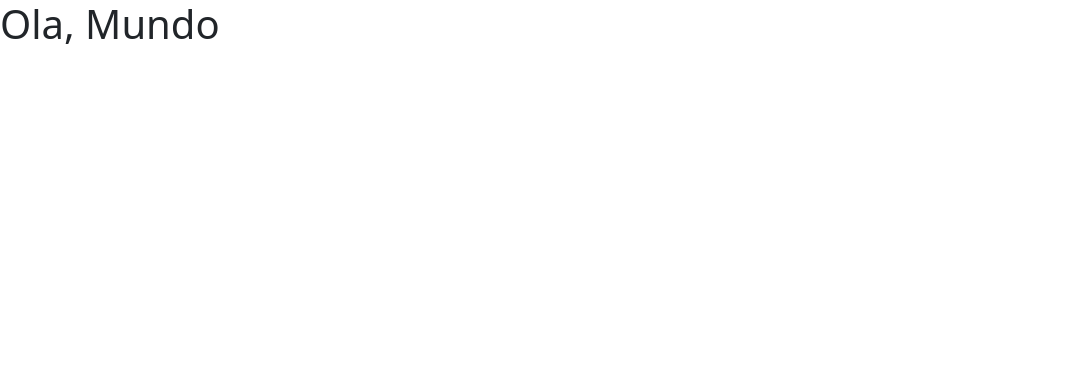
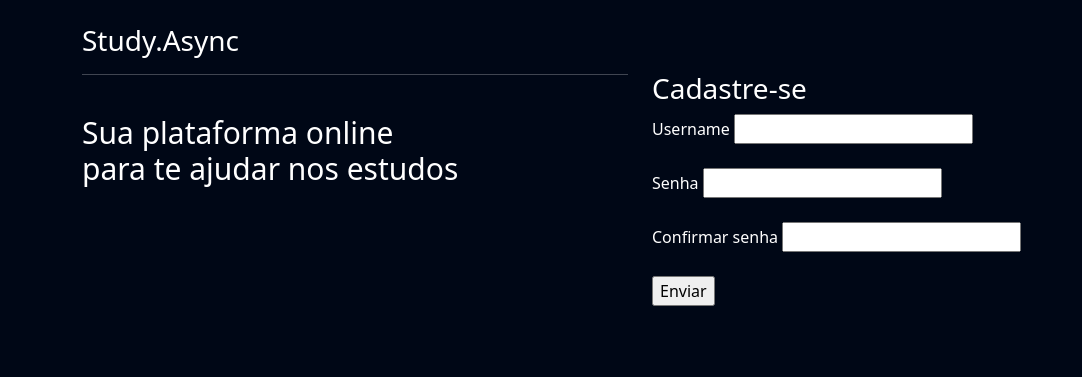
Before and after one commit to AlaiSeide/study_psw, a Django app: page /usuarios/cadastro/ in a window 1280 px wide. Shown: the top 377 px of the page, without its empty margins (0-1082 px from the left). Run offline with Django 5.2, Linux system fonts and the light colour scheme.

Commit message:
Create
Create base.css

```diff
--- a/templates/base.html
+++ b/templates/base.html
@@ -1,10 +1,15 @@
-<!doctype html>
+{% load static %}
+
+<!DOCTYPE html>
 <html lang="pt-br">
-
   <head>
-  <meta charset="utf-8">
-  <meta name="viewport" content="width=device-width, initial-scale=1">
-  <link href="https://cdn.jsdelivr.net/npm/bootstrap@5.3.2/dist/css/bootstrap.min.css" rel="stylesheet">
+    <meta charset="utf-8" />
+    <meta name="viewport" content="width=device-width, initial-scale=1" />
+    <link
+      href="https://cdn.jsdelivr.net/npm/bootstrap@5.3.2/dist/css/bootstrap.min.css"
+      rel="stylesheet"
+    />
+    <link href="{% static 'geral/css/base.css' %}" rel="stylesheet" />
     <title>Study Async</title>
 
     {% block 'cabecalho' %} {% endblock %}
@@ -14,5 +19,4 @@
     {% block 'conteudo' %}{% endblock %}
     <script src="https://cdn.jsdelivr.net/npm/bootstrap@5.3.2/dist/js/bootstrap.bundle.min.js"></script>
   </body>
-
 </html>
--- /dev/null
+++ b/templates/static/geral/css/base.css
@@ -0,0 +1,12 @@
+:root {
+  --main-color: #0b1526;
+  --dark-color: #000716;
+  --secondary-dark-color: rgb(15, 2, 26);
+  --light-color: #00c1f3;
+  --contrast-color: #f4c96b;
+  --differential-color: #58fcd5;
+}
+body {
+  background-color: var(--dark-color) !important;
+  color: white !important;
+}
--- a/usuarios/templates/cadastro.html
+++ b/usuarios/templates/cadastro.html
@@ -1,5 +1,67 @@
 {% extends 'base.html' %} {% block 'conteudo' %}
+<div class="bg1">
+  <div class="container">
+    <div class="row">
+      <div class="col-md">
+        <div class="box-titulo">
+          <div class="box-titulo-item">
+            <img src="" />
+          </div>
+          <div
+            style="margin-top: auto; margin-bottom: auto"
+            class="box-titulo-item"
+          >
+            <h3>Study.Async</h3>
+          </div>
+        </div>
+        <hr class="divisor" />
+        <br />
+        <div class="tac">
+          <h4 style="font-size: 30px">
+            Sua plataforma online<br />
+            para te ajudar nos estudos
+          </h4>
+        </div>
+      </div>
+      <div class="col-md">
+        <br />
+        <br />
+        <div class="box-form">
+          <div class="box-circle">
+            <div class="circle c1"></div>
+            <div class="circle c2"></div>
+            <div class="circle c3"></div>
+          </div>
+          <br />
 
-<h1>Ola, Mundo</h1>
-
-{% endblock %}
+          <h3>Cadastre-se</h3>
+          <form action="" method="POST">
+            <label>Username</label>
+            <input type="text" class="input-form" name="username" id="" />
+            <br />
+            <br />
+            <label>Senha</label>
+            <input type="password" class="input-form" name="senha" id="" />
+            <br />
+            <br />
+            <label>Confirmar senha</label>
+            <input
+              type="password"
+              class="input-form"
+              name="confirmar_senha"
+              id=""
+            />
+            <br />
+            <br />
+            <input type="submit" value="Enviar" class="btn-cadastro" />
+            <br />
+            <br />
+            <br />
+            <br />
+          </form>
+        </div>
+      </div>
+    </div>
+  </div>
+</div>
+{% endblock 'conteudo' %}
```
Also changed, not shown: study_async/settings.py (+6 -1 lines). Lines whose indentation alone changed are shown as unchanged.
